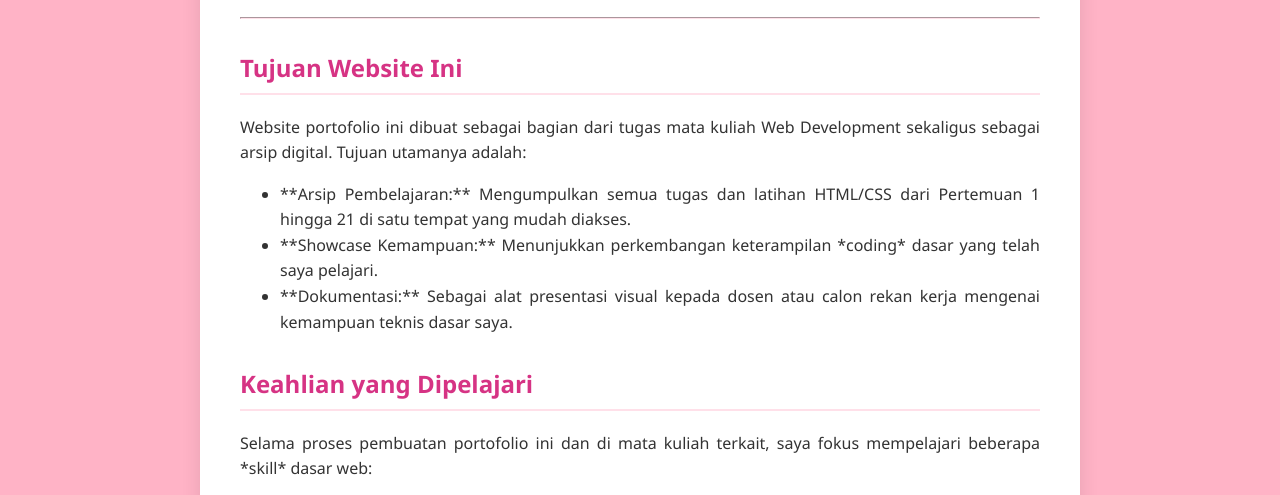
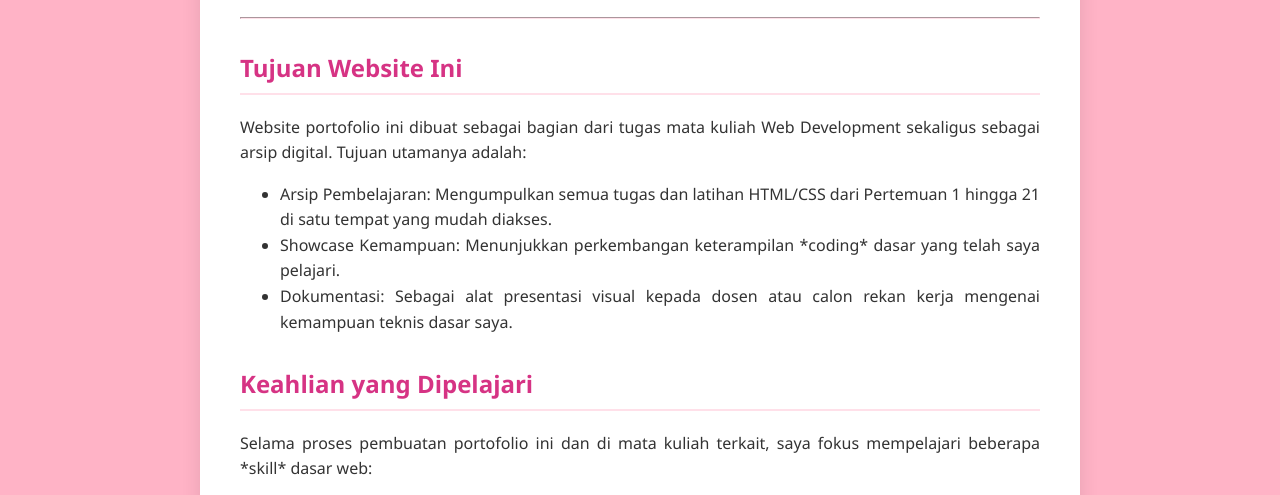
Before and after one commit to talithacandraningtyas/talitha-candraningtyas, a plain HTML site: page about.html in a window 1280 px wide. Shown: the part 269-764 px from the top of the page. Drawn offline with Linux system fonts and the light colour scheme.

Commit message:
Update about.html

```diff
--- a/about.html
+++ b/about.html
@@ -106,9 +106,9 @@
             Website portofolio ini dibuat sebagai bagian dari tugas mata kuliah Web Development sekaligus sebagai arsip digital. Tujuan utamanya adalah:
         </p>
         <ul>
-            <li>**Arsip Pembelajaran:** Mengumpulkan semua tugas dan latihan HTML/CSS dari Pertemuan 1 hingga 21 di satu tempat yang mudah diakses.</li>
-            <li>**Showcase Kemampuan:** Menunjukkan perkembangan keterampilan *coding* dasar yang telah saya pelajari.</li>
-            <li>**Dokumentasi:** Sebagai alat presentasi visual kepada dosen atau calon rekan kerja mengenai kemampuan teknis dasar saya.</li>
+            <li>Arsip Pembelajaran: Mengumpulkan semua tugas dan latihan HTML/CSS dari Pertemuan 1 hingga 21 di satu tempat yang mudah diakses.</li>
+            <li>Showcase Kemampuan: Menunjukkan perkembangan keterampilan *coding* dasar yang telah saya pelajari.</li>
+            <li>Dokumentasi: Sebagai alat presentasi visual kepada dosen atau calon rekan kerja mengenai kemampuan teknis dasar saya.</li>
         </ul>
 
         <h2>Keahlian yang Dipelajari</h2>
```
